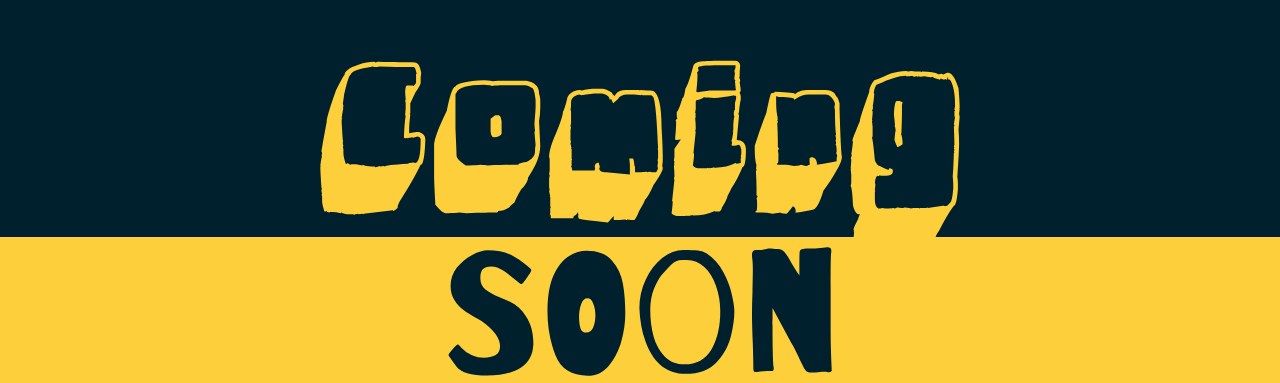
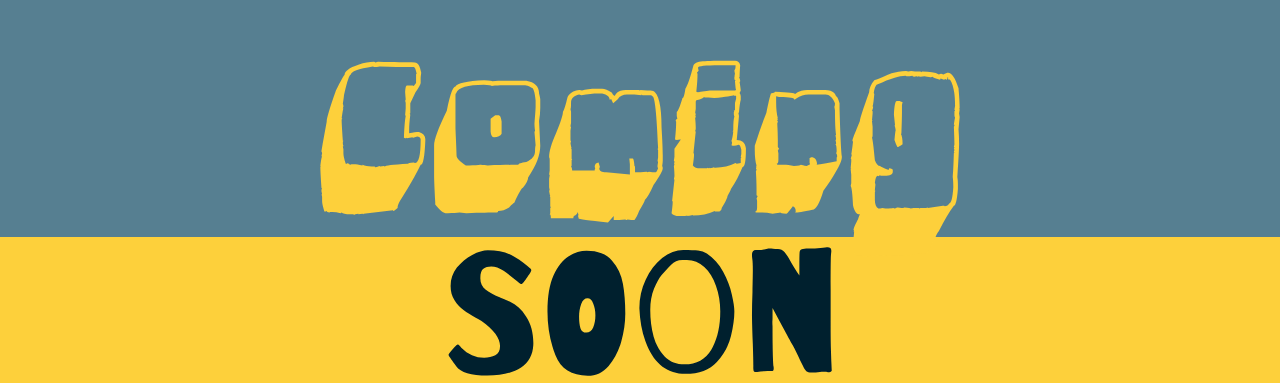
Before and after one commit to ansilliano/portfolio, a plain HTML site: page index.html in a window 1280 px wide. Shown: the part 163-546 px from the top of the page. Drawn offline with Linux system fonts and the light colour scheme.

Commit message:
Color test

```diff
--- a/styles/index.css
+++ b/styles/index.css
@@ -16,7 +16,7 @@ html {
 .frame-uno {
   width: 100%;
   height: 50%;
-  background-color: #00202e;
+  background-color: #567f91;
   display: flex;
   align-items: flex-end;
 }
```
